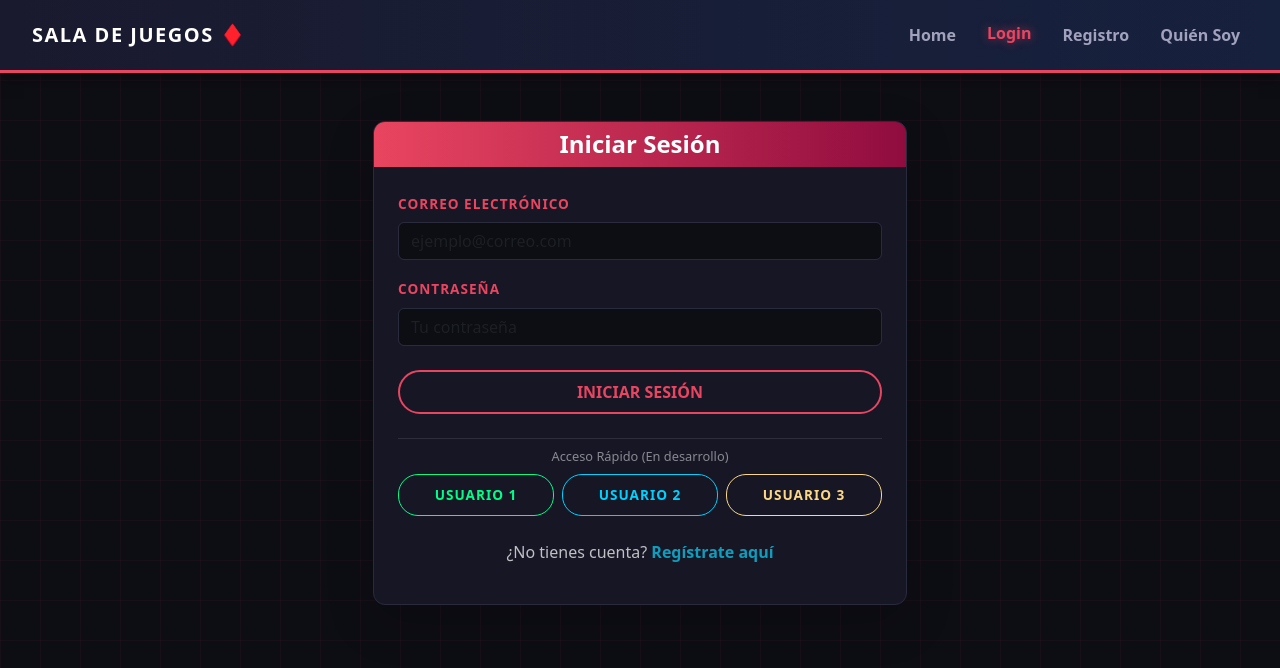
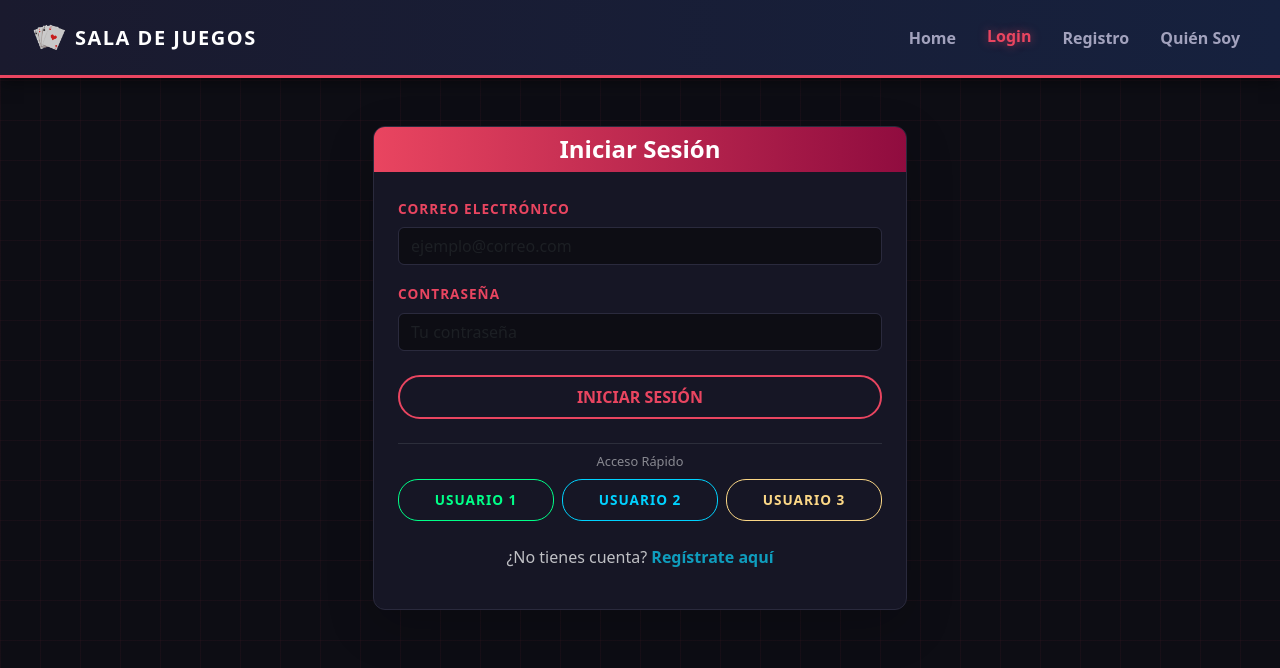
Before and after one commit to nmdoyhenart/SalaDeJuegos, an Angular app: page /login in a window 1280 px wide. Shown: the top 668 px of the page. Built offline with nearby package versions, Linux system fonts and the light colour scheme.

Commit message:
Update detalles

```diff
--- a/src/app/app.html
+++ b/src/app/app.html
@@ -1,6 +1,9 @@
 <nav class="navbar navbar-expand-lg custom-navbar">
   <div class="container-fluid">
-    <a class="navbar-brand" routerLink="/home">Sala de Juegos ♦️</a>
+    <a class="navbar-brand d-flex align-items-center gap-2" routerLink="/home">
+      <img src="favicon.png" alt="Logo Sala de Juegos" width="35" height="35" class="navbar-logo">
+      <span>SALA DE JUEGOS</span>
+    </a>
 
     <button class="navbar-toggler custom-toggler" type="button" data-bs-toggle="collapse" data-bs-target="#navbarNav">
       <span class="navbar-toggler-icon"></span>
@@ -25,7 +28,7 @@
   </div>
 </nav>
 
-<!-- Contenedor principal donde se cargarán dinámicamente tus componentes -->
+<!-- Contenedor principal donde se cargarán los componentes -->
 <div class="container mt-4">
   <router-outlet></router-outlet>
 </div>
--- a/src/app/components/login/login.html
+++ b/src/app/components/login/login.html
@@ -26,7 +26,7 @@
                     </form>
 
                     <div class="mt-4 pt-2 border-top border-secondary border-opacity-25">
-                        <p class="text-center text-light opacity-50 mb-2" style="font-size: 0.8rem;">Acceso Rápido (En desarrollo)</p>
+                        <p class="text-center text-light opacity-50 mb-2" style="font-size: 0.8rem;">Acceso Rápido</p>
                         <div class="d-flex justify-content-center gap-2">
                             <button type="button" class="btn-prueba btn-test-1">Usuario 1</button>
                             <button type="button" class="btn-prueba btn-test-2">Usuario 2</button>
```
